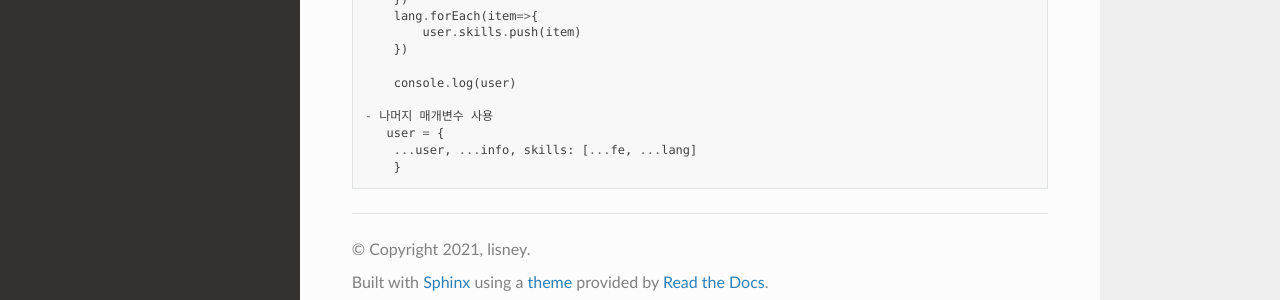
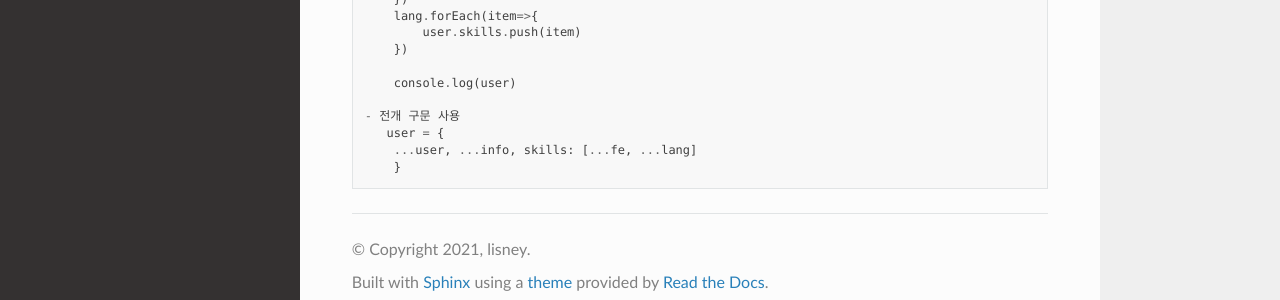
Before and after one commit to lisney/RTD, a Sphinx documentation site: the page built from docs/source/html/javascriptm.md, in a window 1280 px wide and 900 px high, scrolled down 6610 px. Shown: the part 582-882 px from the top of the window. Built offline with Sphinx 7.4.7 and the Read the Docs theme 2.0.0, drawn with Linux system fonts in a browser that asks for light colours; pages that are not in the unit, such as notebooks, are missing from menus.

Commit message:
Update javascriptm.md

```diff
--- a/docs/source/html/javascriptm.md
+++ b/docs/source/html/javascriptm.md
@@ -424,7 +424,7 @@ let a =1; let b=2 //임의 변수 없이 값 바꾸기
 
     console.log(user)
 
-- 나머지 매개변수 사용
+- 전개 구문 사용
    user = {
     ...user, ...info, skills: [...fe, ...lang]
     }
```
